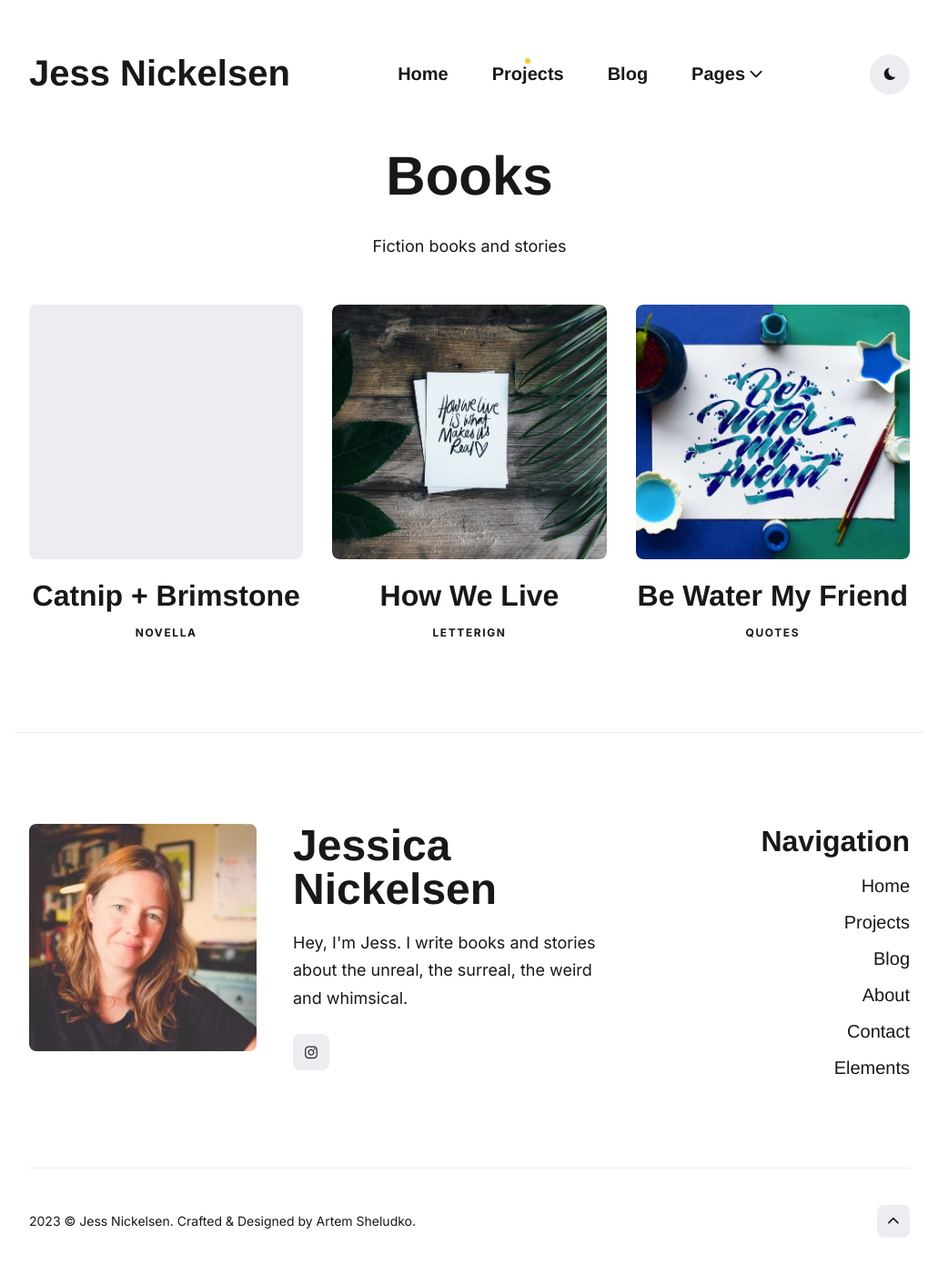
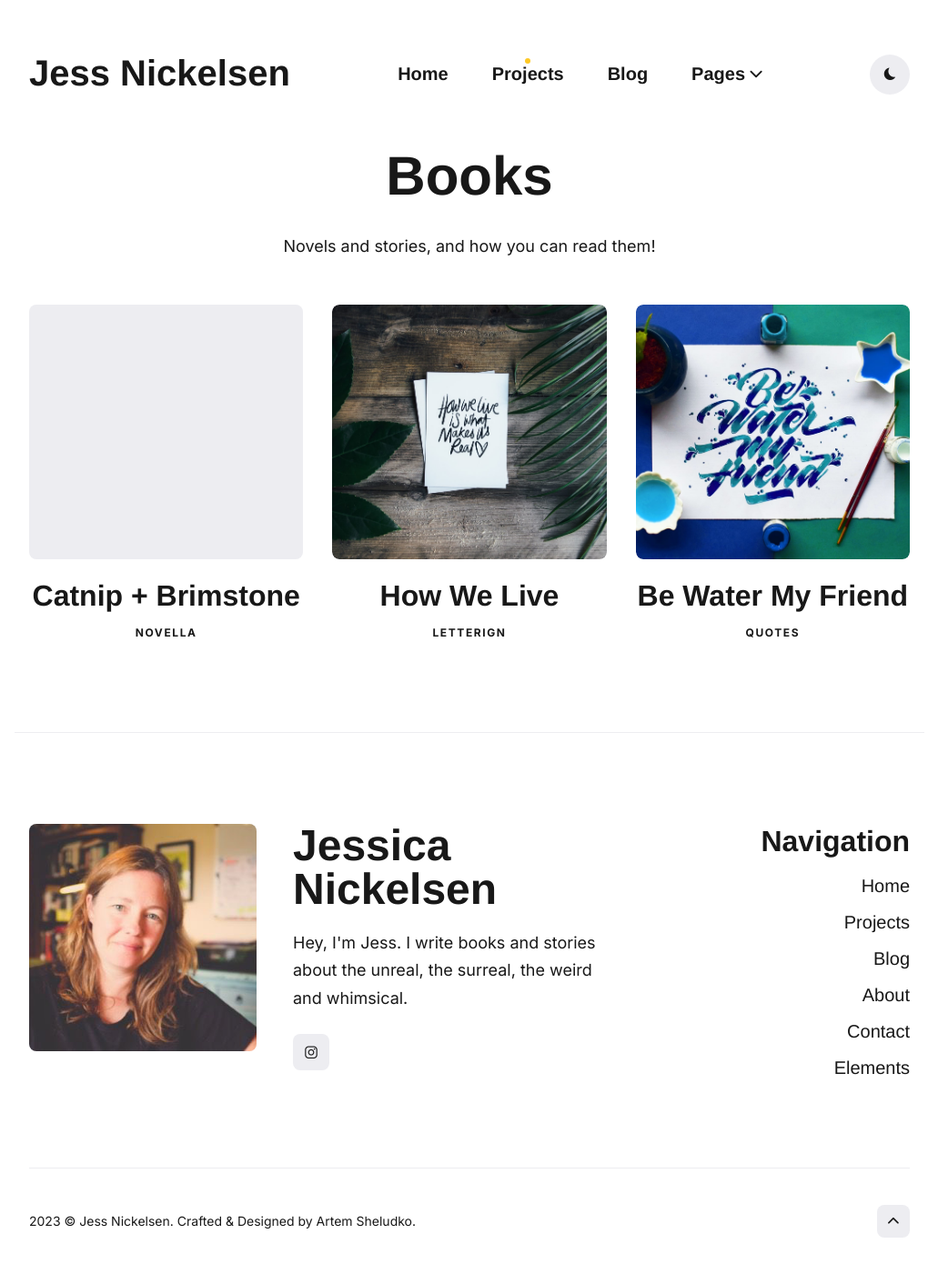
Before and after one commit to jnickelsen/jnickelsen.github.io, a Jekyll site: the page built from projects/index.html, in a window 1280 px wide. Shown: the whole page at 91% size, without its empty margins (124-1155 px from the left). Built offline with Jekyll 4.4.1, drawn with Linux system fonts in a browser that asks for light colours; nearby versions of some CDN libraries; some web fonts are replaced.

Commit message:
Update settings.yml

```diff
--- a/_data/settings.yml
+++ b/_data/settings.yml
@@ -59,8 +59,8 @@
 #-------------------------------
 # Projects Settings
 projects__settings:
-  projects__title: Books + Stories
-  projects__description: Fiction books and stories
+  projects__title: Fiction
+  projects__description: Novels and stories, and how you can read them!
 
 #-------------------------------
 # Testimonials Section
```
